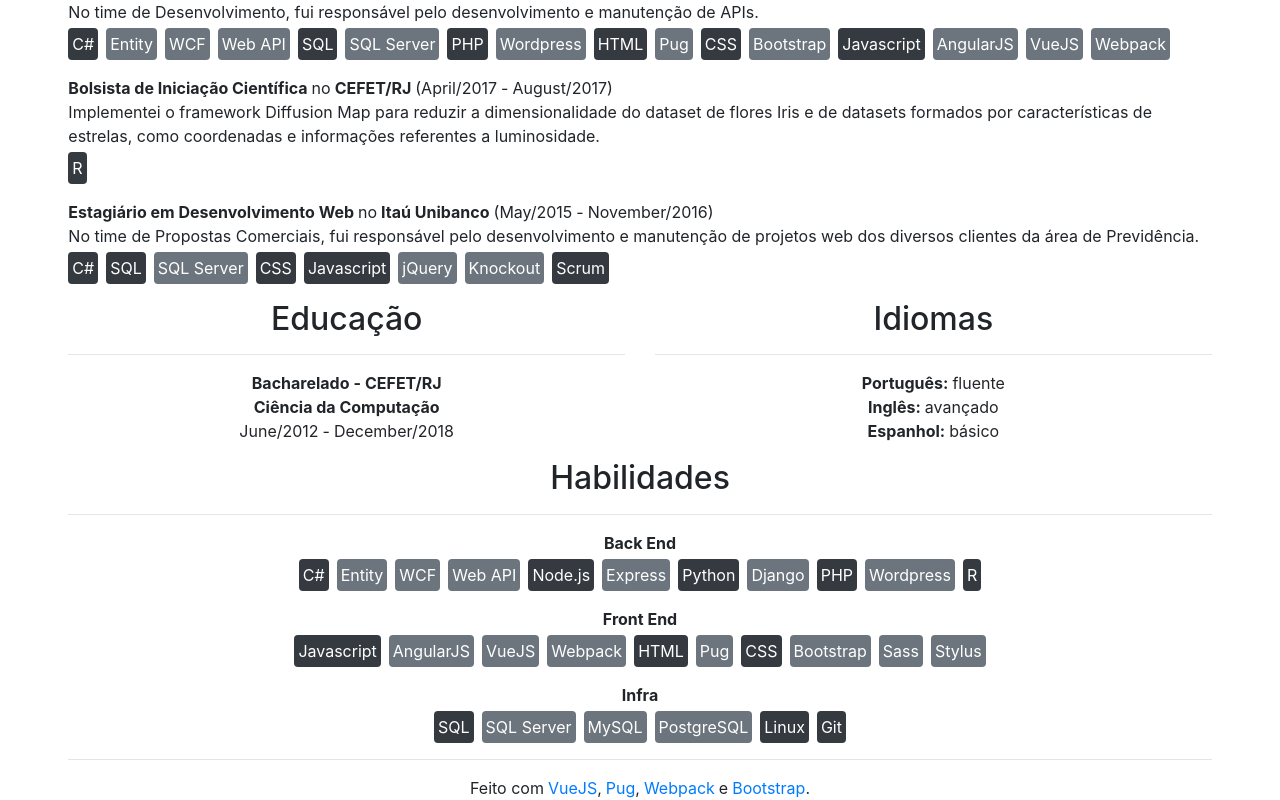
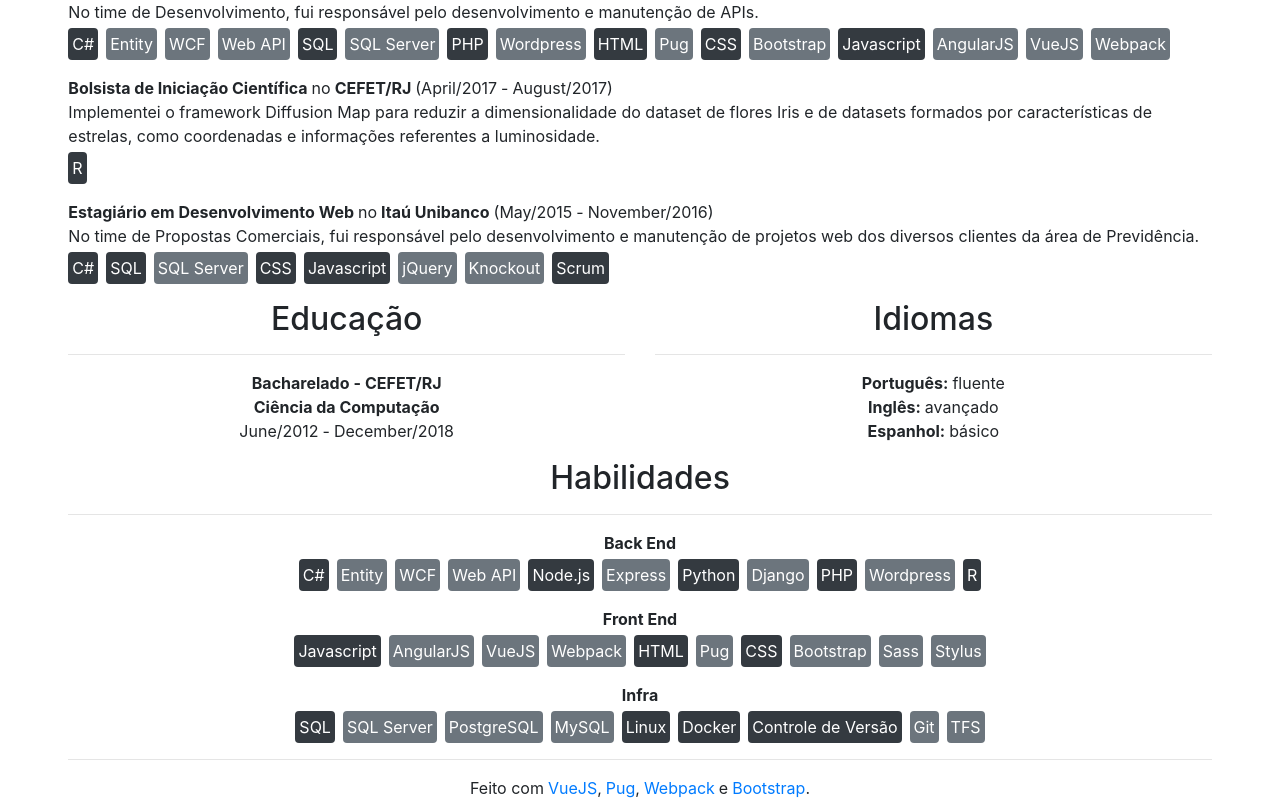
Before and after one commit to marco-carvalho/resume, a Vue app: page / in a window 1280 px wide. Shown: the part 367-1167 px from the top of the page. Built offline with nearby package versions, Linux system fonts and the light colour scheme.

Commit message:
add skills

```diff
--- a/src/components/Skills.vue
+++ b/src/components/Skills.vue
@@ -38,9 +38,10 @@ export default {
         {
           name: "Infra",
           tecnologies: [
-            { name: "SQL", subtecnologies: ["SQL Server", "MySQL", "PostgreSQL"]},
+            { name: "SQL", subtecnologies: ["SQL Server", "PostgreSQL", "MySQL"]},
             { name: "Linux"},
-            { name: "Git"}
+            { name: "Docker"},
+            { name: "Controle de Versão", subtecnologies: ["Git", "TFS"]},
           ]
         }
       ]
```
